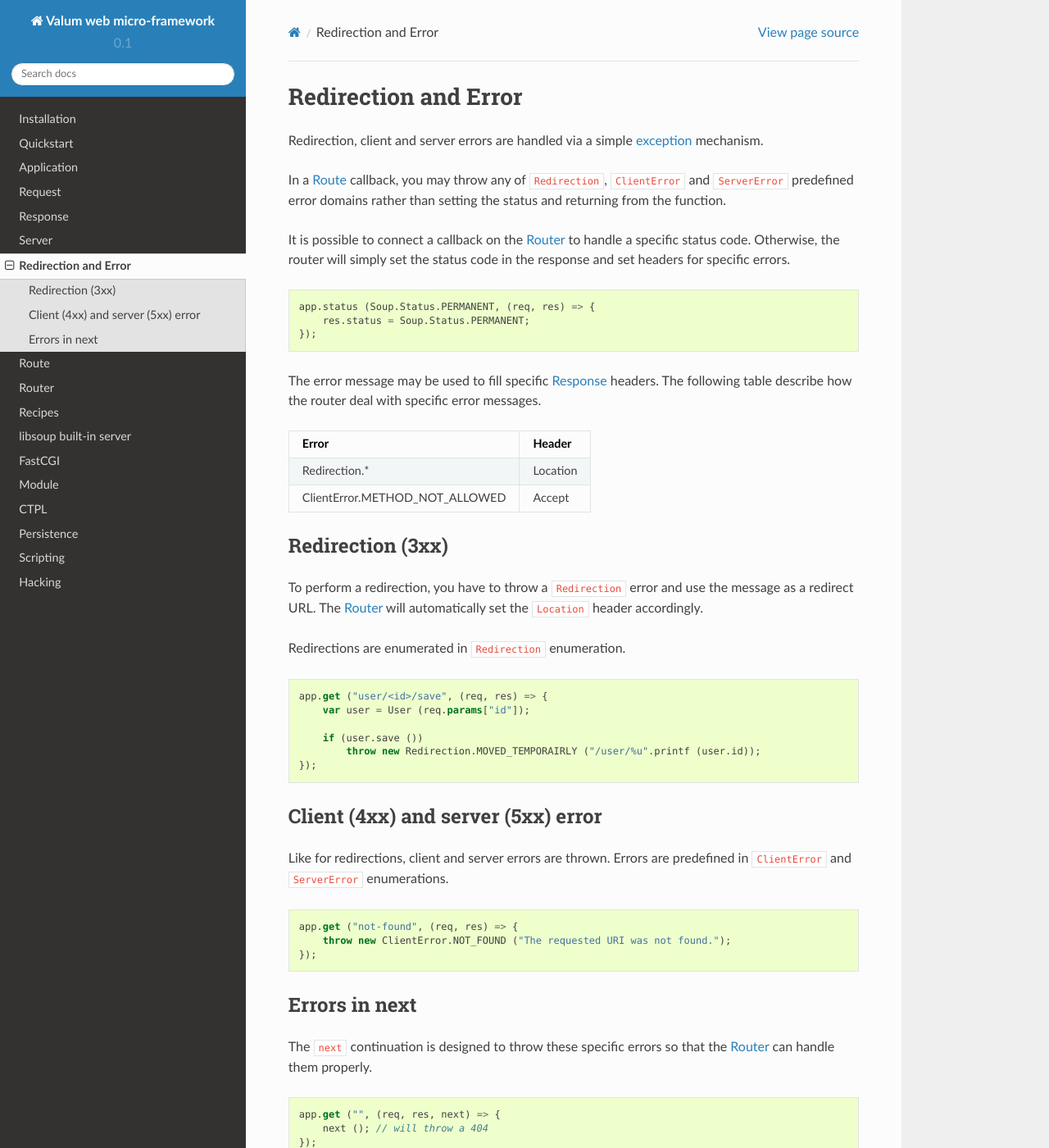
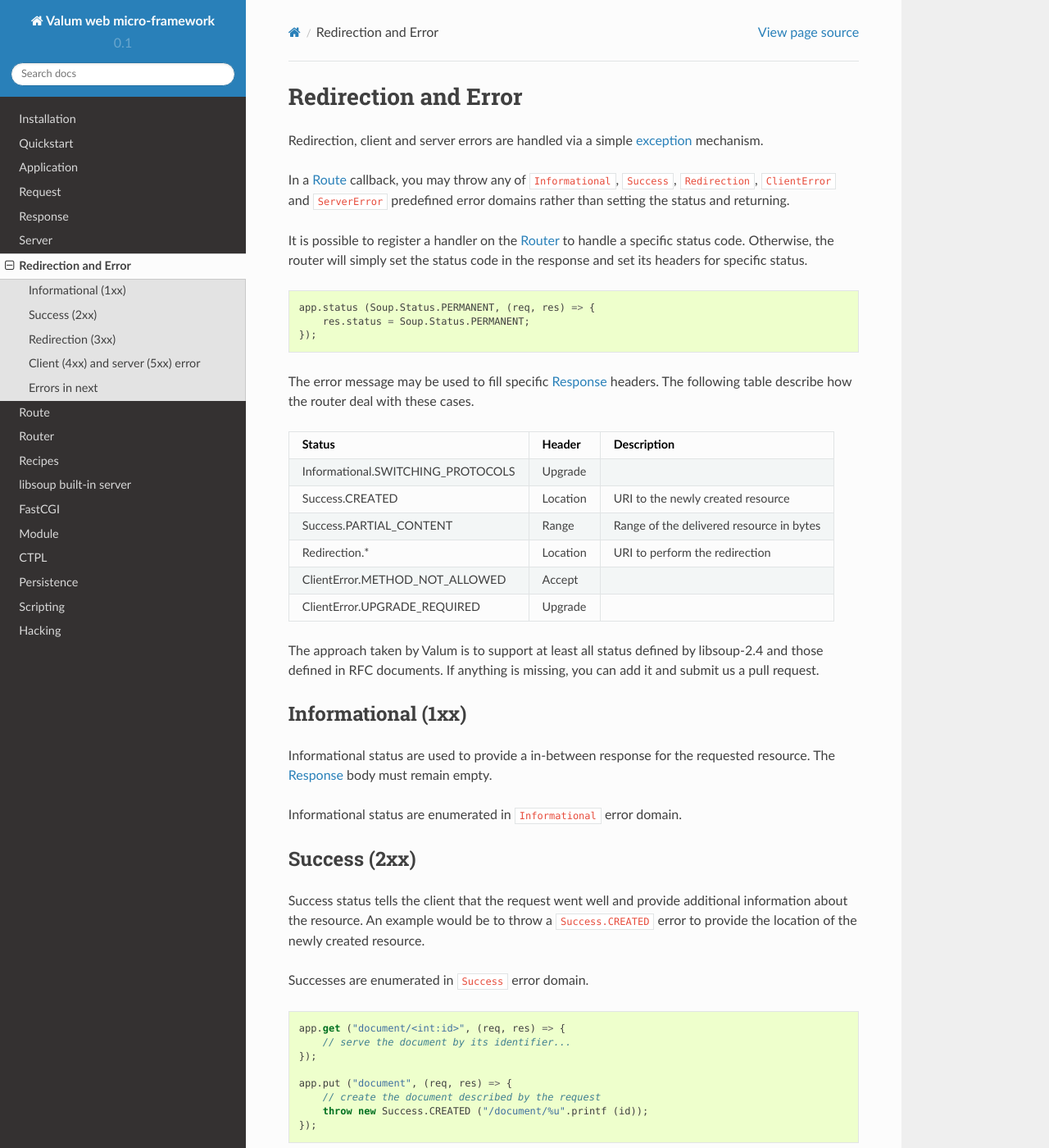
Before and after one commit to valum-framework/vsgi, a Sphinx documentation site: the page built from docs/redirection-and-error.rst, in a window 1280 px wide and 1400 px high. Shown: the whole window at 82% size. Built offline with Sphinx 7.4.7 and the Read the Docs theme 2.0.0, drawn with Linux system fonts in a browser that asks for light colours; pages that are not in the unit, such as notebooks, are missing from menus; some of the changed text lies outside the part shown.

Commit message:
Supports informational and success status codes.
It is useful to throw informational or success status codes and perform
generic handling for them. For instance, the CREATED status can be
thrown with the 'Location' header to indicate the newly available
resource.

Updates the HandlerCallback and NextCallback delegates to throw
Informational and Success error domains.

Updates process_routing to throw the new error domains.

Adds status codes that are not described in Soup.Status enumeration but
referenced in RFC documents and provide basic handling for some of them
that requires headers to be setted.

Updates the documentation to take these changes into consideration.

Adds tests to cover the introduced status codes and ensure that
appropriate headers are set by the router default handler.

```diff
--- a/docs/redirection-and-error.rst
+++ b/docs/redirection-and-error.rst
@@ -6,13 +6,13 @@
 
 .. _exception: https://wiki.gnome.org/Projects/Vala/Manual/Errors
 
-In a :doc:`route` callback, you may throw any of ``Redirection``,
-``ClientError`` and ``ServerError`` predefined error domains rather than
-setting the status and returning from the function.
+In a :doc:`route` callback, you may throw any of ``Informational``, ``Success``,
+``Redirection``, ``ClientError`` and ``ServerError`` predefined error domains
+rather than setting the status and returning.
 
-It is possible to connect a callback on the :doc:`router` to handle a specific
+It is possible to register a handler on the :doc:`router` to handle a specific
 status code. Otherwise, the router will simply set the status code in the
-response and set headers for specific errors.
+response and set its headers for specific status.
 
 .. code:: vala
 
@@ -21,15 +21,56 @@
     });
 
 The error message may be used to fill specific :doc:`vsgi/response` headers.
-The following table describe how the router deal with specific error messages.
+The following table describe how the router deal with these cases.
 
-+--------------------------------+----------+
-| Error                          | Header   |
-+================================+==========+
-| Redirection.*                  | Location |
-+--------------------------------+----------+
-| ClientError.METHOD_NOT_ALLOWED | Accept   |
-+--------------------------------+----------+
++-----------------------------------+----------+------------------------------------------+
+| Status                            | Header   | Description                              |
++===================================+==========+==========================================+
+| Informational.SWITCHING_PROTOCOLS | Upgrade  |                                          |
++-----------------------------------+----------+------------------------------------------+
+| Success.CREATED                   | Location | URI to the newly created resource        |
++-----------------------------------+----------+------------------------------------------+
+| Success.PARTIAL_CONTENT           | Range    | Range of the delivered resource in bytes |
++-----------------------------------+----------+------------------------------------------+
+| Redirection.*                     | Location | URI to perform the redirection           |
++-----------------------------------+----------+------------------------------------------+
+| ClientError.METHOD_NOT_ALLOWED    | Accept   |                                          |
++-----------------------------------+----------+------------------------------------------+
+| ClientError.UPGRADE_REQUIRED      | Upgrade  |                                          |
++-----------------------------------+----------+------------------------------------------+
+
+The approach taken by Valum is to support at least all status defined by
+libsoup-2.4 and those defined in RFC documents. If anything is missing, you can
+add it and submit us a pull request.
+
+Informational (1xx)
+-------------------
+
+Informational status are used to provide a in-between response for the
+requested resource. The :doc:`vsgi/response` body must remain empty.
+
+Informational status are enumerated in ``Informational`` error domain.
+
+Success (2xx)
+-------------
+
+Success status tells the client that the request went well and provide
+additional information about the resource. An example would be to throw
+a ``Success.CREATED`` error to provide the location of the newly created
+resource.
+
+Successes are enumerated in ``Success`` error domain.
+
+.. code:: vala
+
+    app.get ("document/<int:id>", (req, res) => {
+        // serve the document by its identifier...
+    });
+
+    app.put ("document", (req, res) => {
+        // create the document described by the request
+        throw new Success.CREATED ("/document/%u".printf (id));
+    });
 
 Redirection (3xx)
 -----------------
@@ -38,7 +79,7 @@
 message as a redirect URL. The :doc:`router` will automatically set the
 ``Location`` header accordingly.
 
-Redirections are enumerated in ``Redirection`` enumeration.
+Redirections are enumerated in ``Redirection`` error domain.
 
 .. code:: vala
 
@@ -53,7 +94,7 @@
 -----------------------------------
 
 Like for redirections, client and server errors are thrown. Errors are
-predefined in ``ClientError`` and ``ServerError`` enumerations.
+predefined in ``ClientError`` and ``ServerError`` error domains.
 
 .. code:: vala
 
```
Also changed, not shown: 5 other files.
